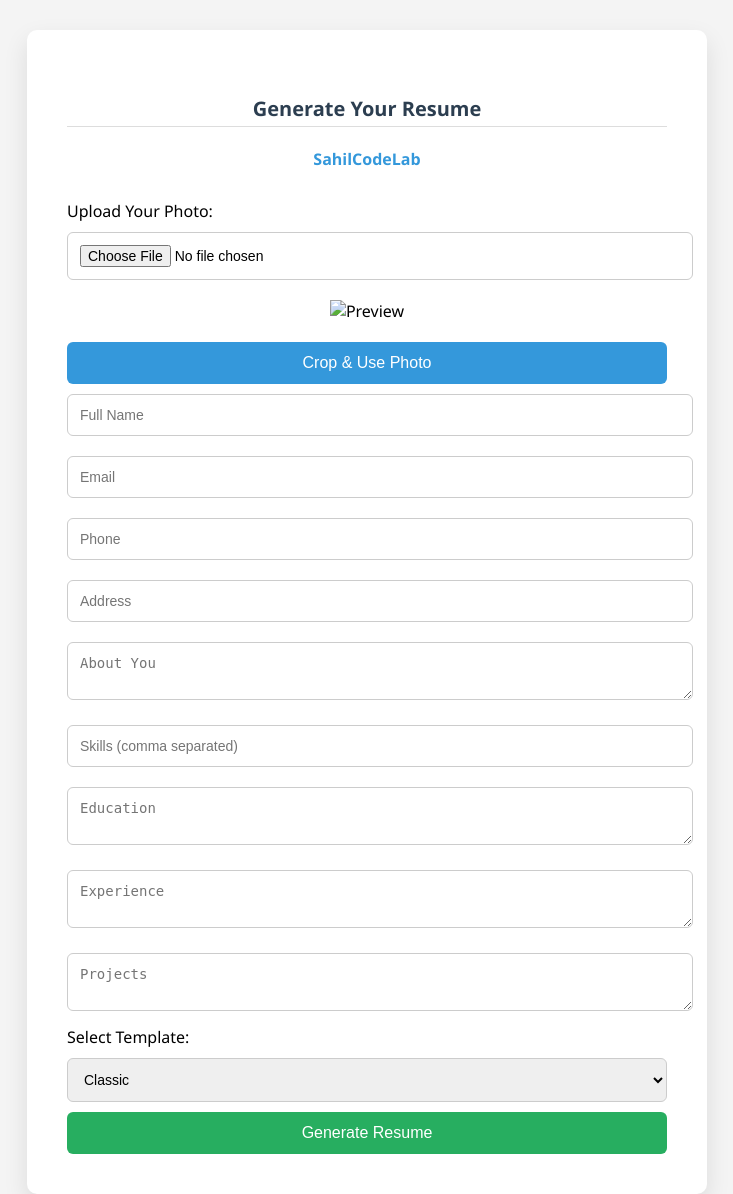
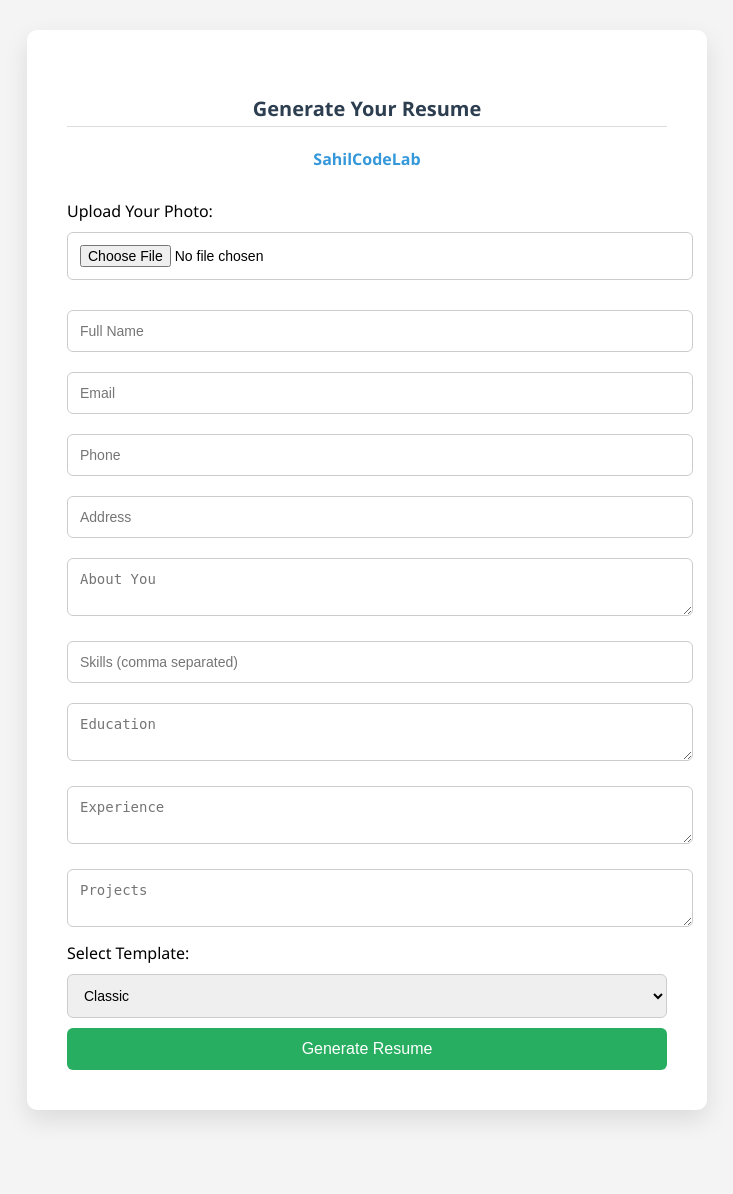
Before and after one commit to SahilCodeLab/Resume, a Flask app: page / in a window 1280 px wide. Shown: the top 1194 px of the page, without its empty margins (273-1006 px from the left). After the commit the page ends 1120 px from the top, so only its background shows below. Run offline with Flask 3, Linux system fonts and the light colour scheme; some libraries are stand-ins or nearby versions.

Commit message:
Update form.html

```diff
--- a/templates/form.html
+++ b/templates/form.html
@@ -61,11 +61,14 @@
     #crop-box img {
       max-width: 100%;
       max-height: 300px;
+      display: none;
+      border-radius: 10px;
     }
 
     .crop-btn {
       background-color: #3498db;
       margin-top: 10px;
+      display: none;
     }
 
     .crop-btn:hover {
@@ -81,16 +84,16 @@
     <form method="POST" enctype="multipart/form-data">
       <!-- 📷 Upload Image -->
       <label>Upload Your Photo:</label>
-      <input type="file" id="imageInput" accept="image/*">
+      <input type="file" id="imageInput" accept="image/*" required>
 
       <div id="crop-box">
         <img id="imagePreview" alt="Preview" />
       </div>
 
-      <button type="button" class="crop-btn" onclick="cropImage()">Crop & Use Photo</button>
+      <button type="button" class="crop-btn" id="cropButton" onclick="cropImage()">Crop & Use Photo</button>
       <input type="hidden" name="photo_data" id="photoData">
 
-      <!-- 🔽 Other Fields -->
+      <!-- Other Fields -->
       <input type="text" name="name" placeholder="Full Name" required>
       <input type="email" name="email" placeholder="Email" required>
       <input type="text" name="phone" placeholder="Phone" required>
@@ -111,23 +114,28 @@
     </form>
   </div>
 
-  <!-- 📦 Cropper JS -->
+  <!-- CropperJS -->
   <script src="https://cdnjs.cloudflare.com/ajax/libs/cropperjs/1.5.13/cropper.min.js"></script>
   <script>
     let cropper;
 
     const imageInput = document.getElementById('imageInput');
     const imagePreview = document.getElementById('imagePreview');
+    const cropBtn = document.getElementById('cropButton');
 
     imageInput.addEventListener('change', function (e) {
       const file = e.target.files[0];
+      if (!file) return;
+
       const url = URL.createObjectURL(file);
       imagePreview.src = url;
+      imagePreview.style.display = 'block';
+      cropBtn.style.display = 'inline-block';
 
       imagePreview.onload = () => {
         if (cropper) cropper.destroy();
         cropper = new Cropper(imagePreview, {
-          aspectRatio: 1,  // 📏 Square crop
+          aspectRatio: 1,
           viewMode: 1,
           autoCropArea: 1,
         });
@@ -141,7 +149,8 @@
       });
       const photoData = canvas.toDataURL('image/png');
       document.getElementById('photoData').value = photoData;
-      alert("✅ Photo cropped and ready!");
+
+      alert("✅ Photo cropped and added!");
     }
   </script>
 </body>
```
